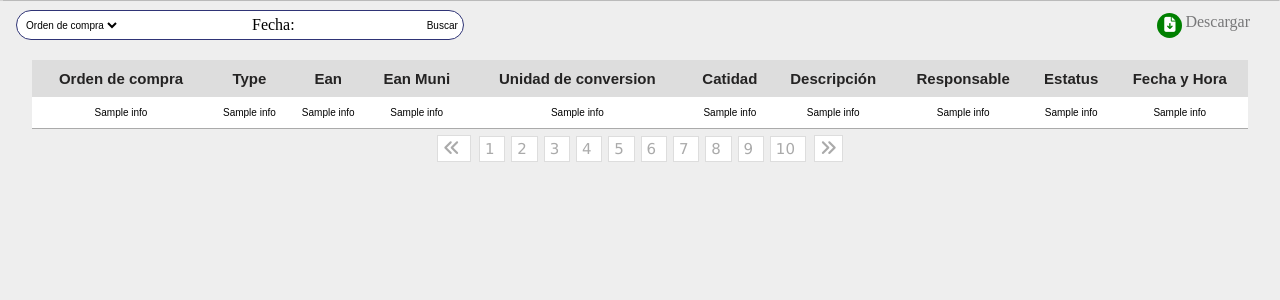
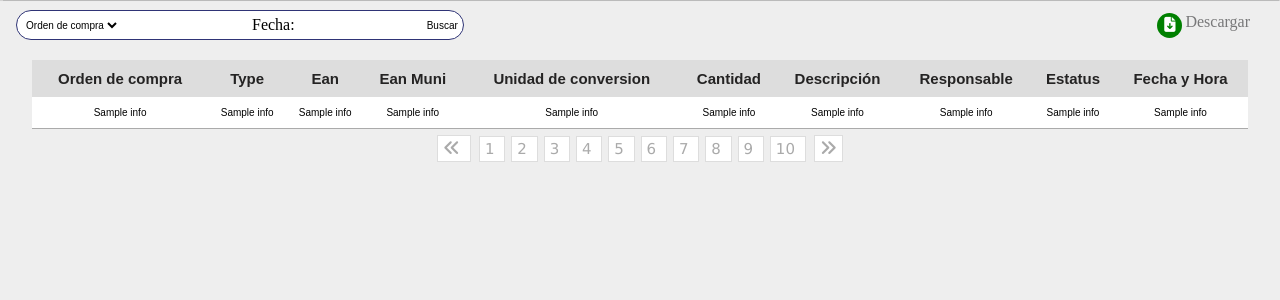
Before and after one commit to Carlosymh/aws-app, a Flask app: template templates/reportes/t_receiving.html in a window 1280 px wide. Shown: the part 45-345 px from the top of the page. Run offline with Flask 2, Linux system fonts and the light colour scheme; the template is opened without the code that fills it: most values are stand-ins (such as "Sample title", 1, 10 or a date in 2020); some libraries are stand-ins or nearby versions; some web fonts are replaced.

Commit message:
cantidad

```diff
--- a/templates/reportes/t_receiving.html
+++ b/templates/reportes/t_receiving.html
@@ -61,7 +61,7 @@
                         <th> Ean</th>
                         <th> Ean Muni </th>
                         <th> Unidad de conversion </th>
-                        <th> Catidad </th>
+                        <th> Cantidad </th>
                         <th> Descripción </th>
                         <th> Responsable </th>
                         <th> Estatus </th>
```
